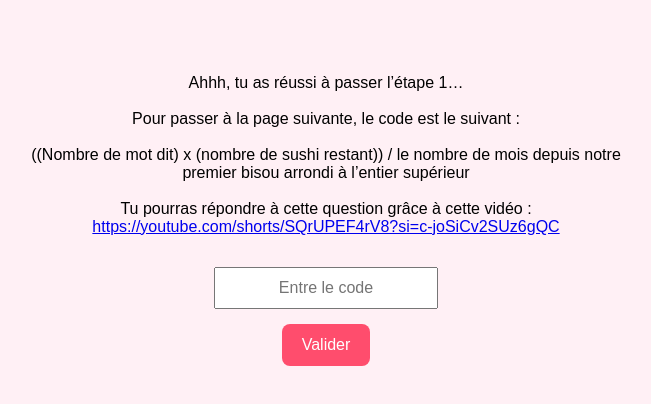
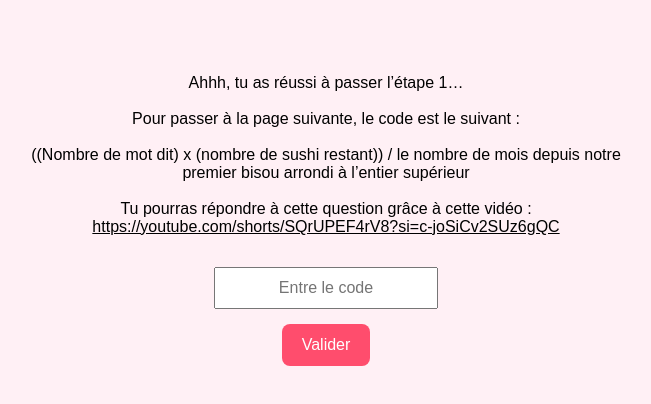
Before and after one commit to Joao67263/Surprise-J, a plain HTML site: page page2.html in a window 1280 px wide. Shown: the whole page, without its empty margins (314-965 px from the left). Drawn offline with Linux system fonts and the light colour scheme.

Commit message:
Update page2.html

```diff
--- a/page2.html
+++ b/page2.html
@@ -18,7 +18,9 @@
         <br><br>
         Tu pourras répondre à cette question grâce à cette vidéo :
         <br>
-        <a href="#">https://youtube.com/shorts/SQrUPEF4rV8?si=c-joSiCv2SUz6gQC</a>
+        <a href="#" style="color: black; text-decoration: underline;">
+            https://youtube.com/shorts/SQrUPEF4rV8?si=c-joSiCv2SUz6gQC
+</a>
     </p>
 
     <input type="text" id="codeInput" placeholder="Entre le code">
```
